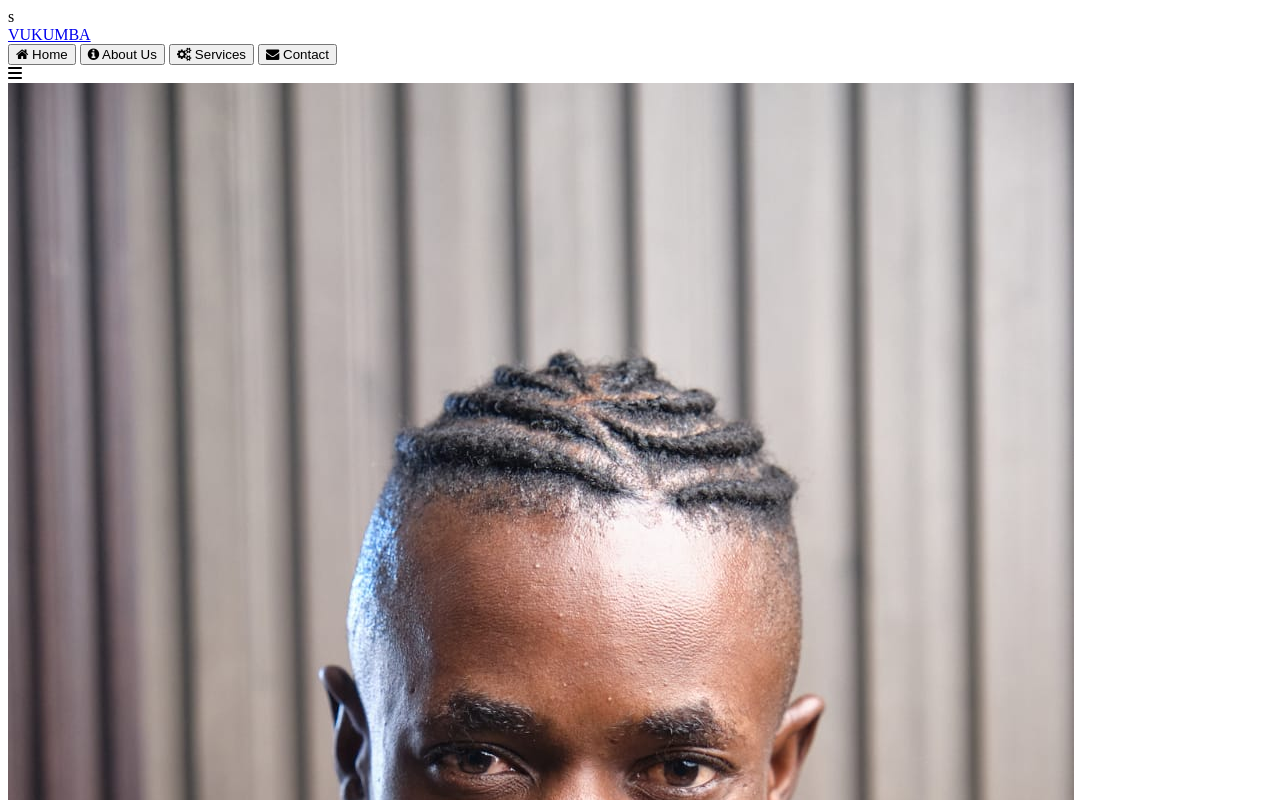
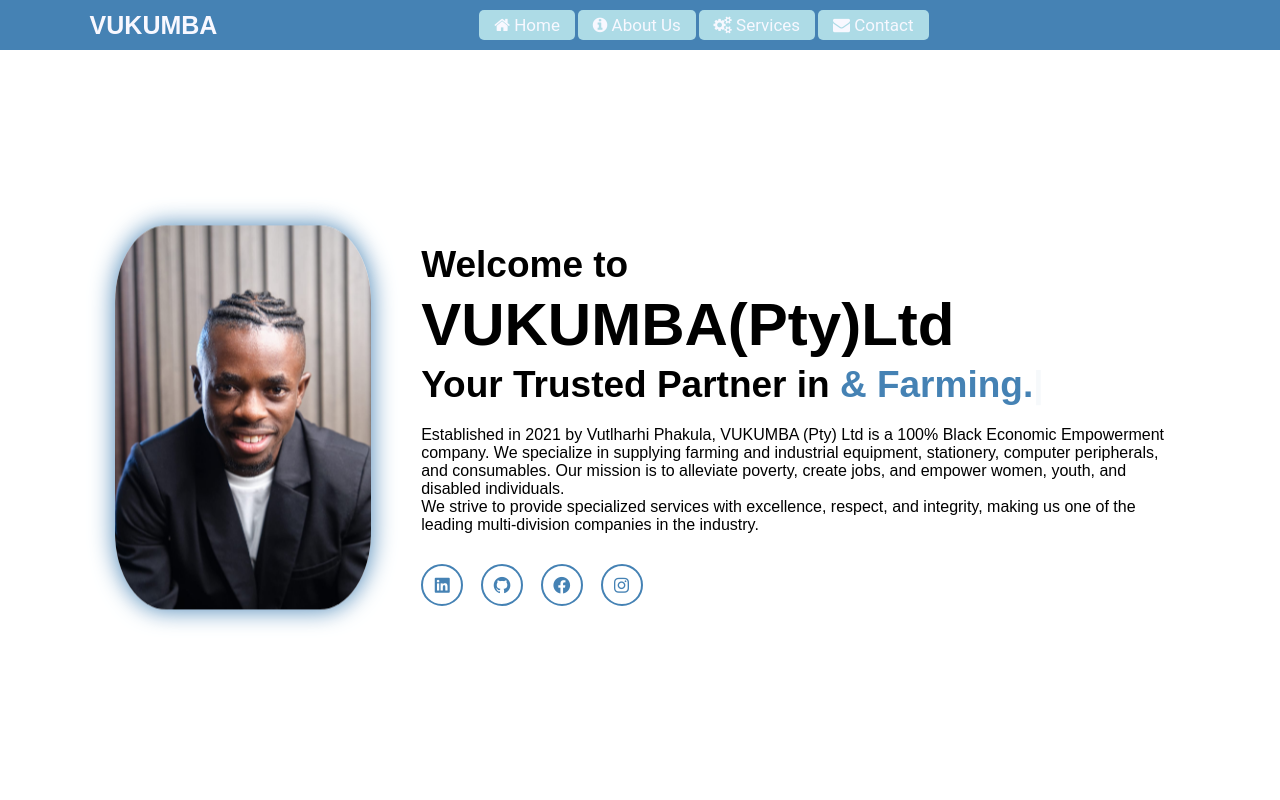
Before and after one commit to vukumba/VUKUMBA, a plain HTML site: page index.html in a window 1280 px wide. Shown: the top 800 px of the page. Drawn offline with nearby package versions, Linux system fonts and the light colour scheme.

Commit message:
Update index.html

```diff
--- a/index.html
+++ b/index.html
@@ -4,7 +4,7 @@
         <meta charset="UTF-8">
         <meta name="viewport" content="width=device-width, initial-scale=1.0">
         <link href='https://unpkg.com/boxicons@2.1.4/css/boxicons.min.css' rel='stylesheet'>
-        s
+        <link rel="stylesheet" href="style.css">
         <title>Vutlharhi Phakula Business Portfolio</title>
 
         <!-- js swiper -->
```
